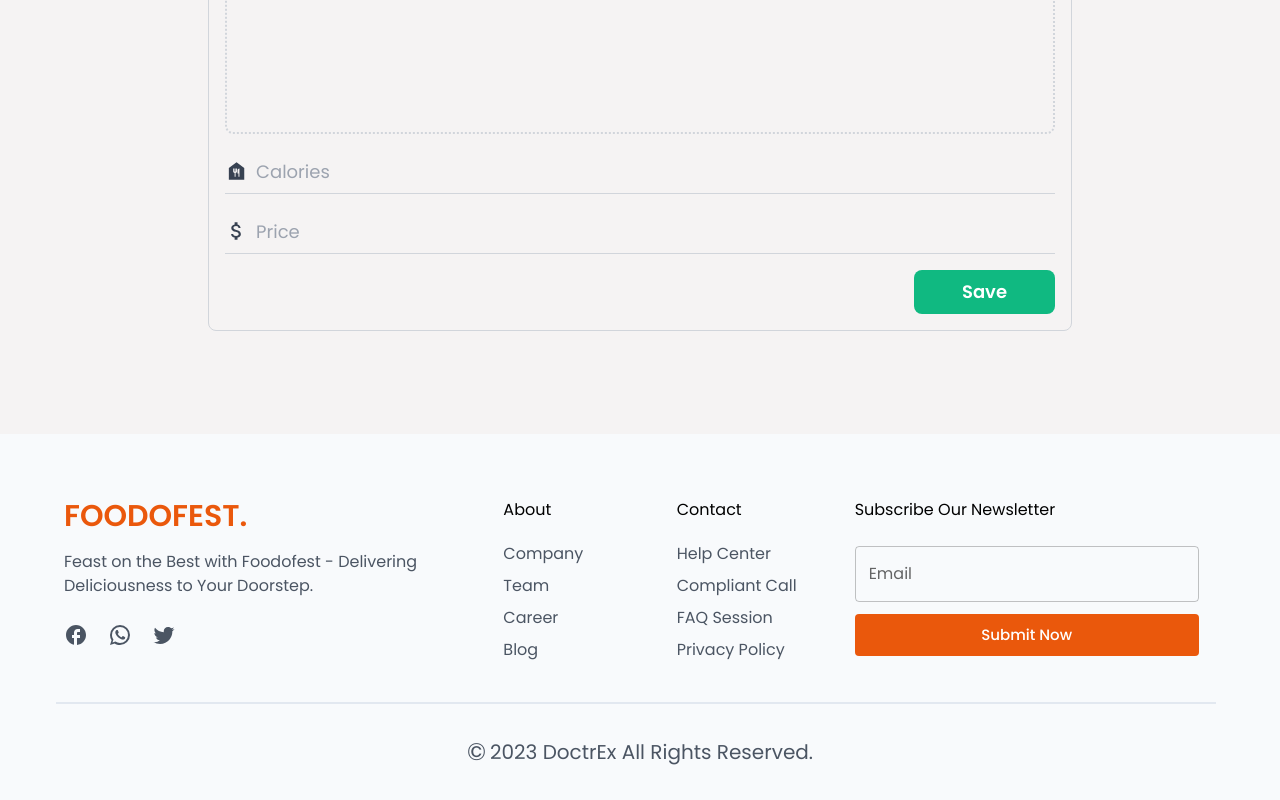
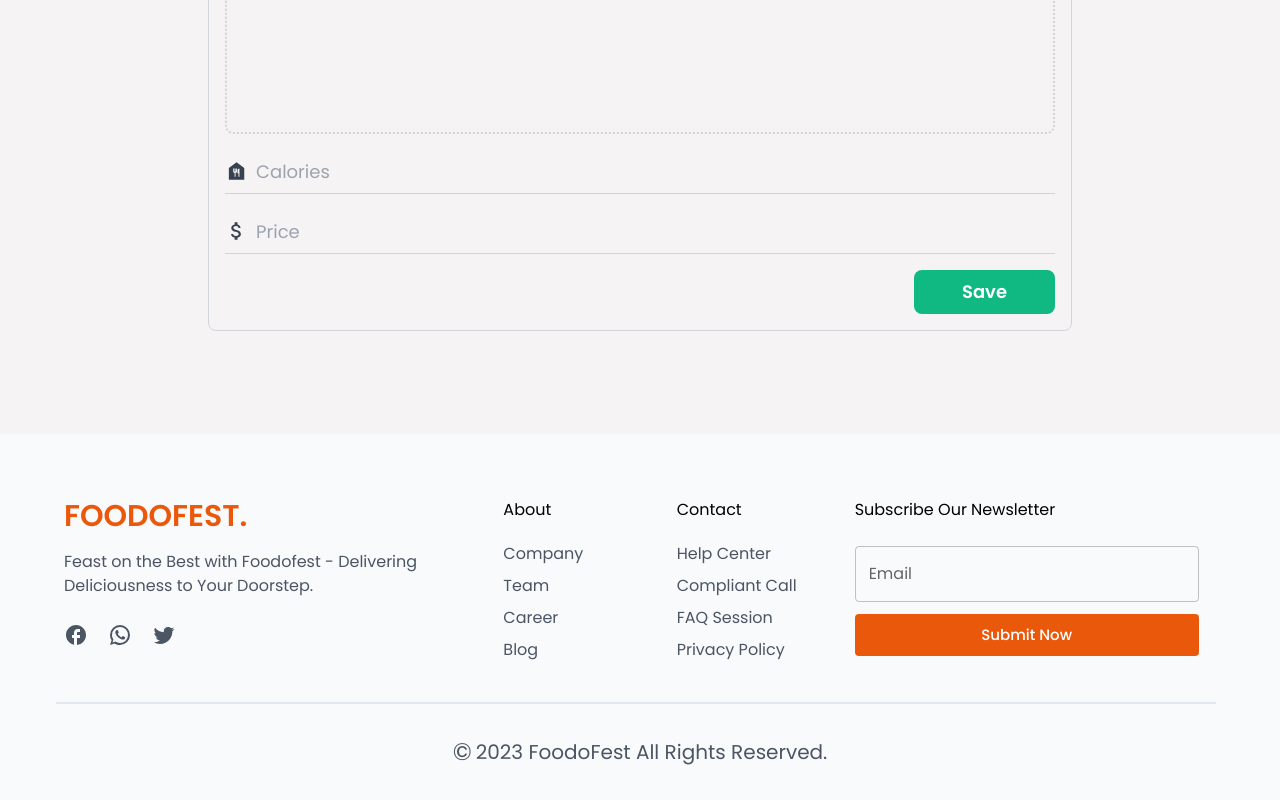
Before and after one commit to raffay2001/FOODOFEST, a React (Create React App) app: page /createItem in a window 1280 px wide. Shown: the part 542-1342 px from the top of the page. Built offline with nearby package versions, Linux system fonts and the light colour scheme; no server answers; the database is empty.

Commit message:
add: fixed  footer text

```diff
--- a/src/components/Footer.jsx
+++ b/src/components/Footer.jsx
@@ -90,7 +90,7 @@ export const Footer = () => {
             <p className="text-gray-600 text-[1.1rem] md:text-xl">
               <div className="flex items-center space-x-1">
                 <span className="block text-2xl">&copy;</span>{" "}
-                <span className="block">2023 DoctrEx All Rights Reserved.</span>
+                <span className="block">2023 FoodoFest All Rights Reserved.</span>
               </div>
             </p>
           </div>
```
